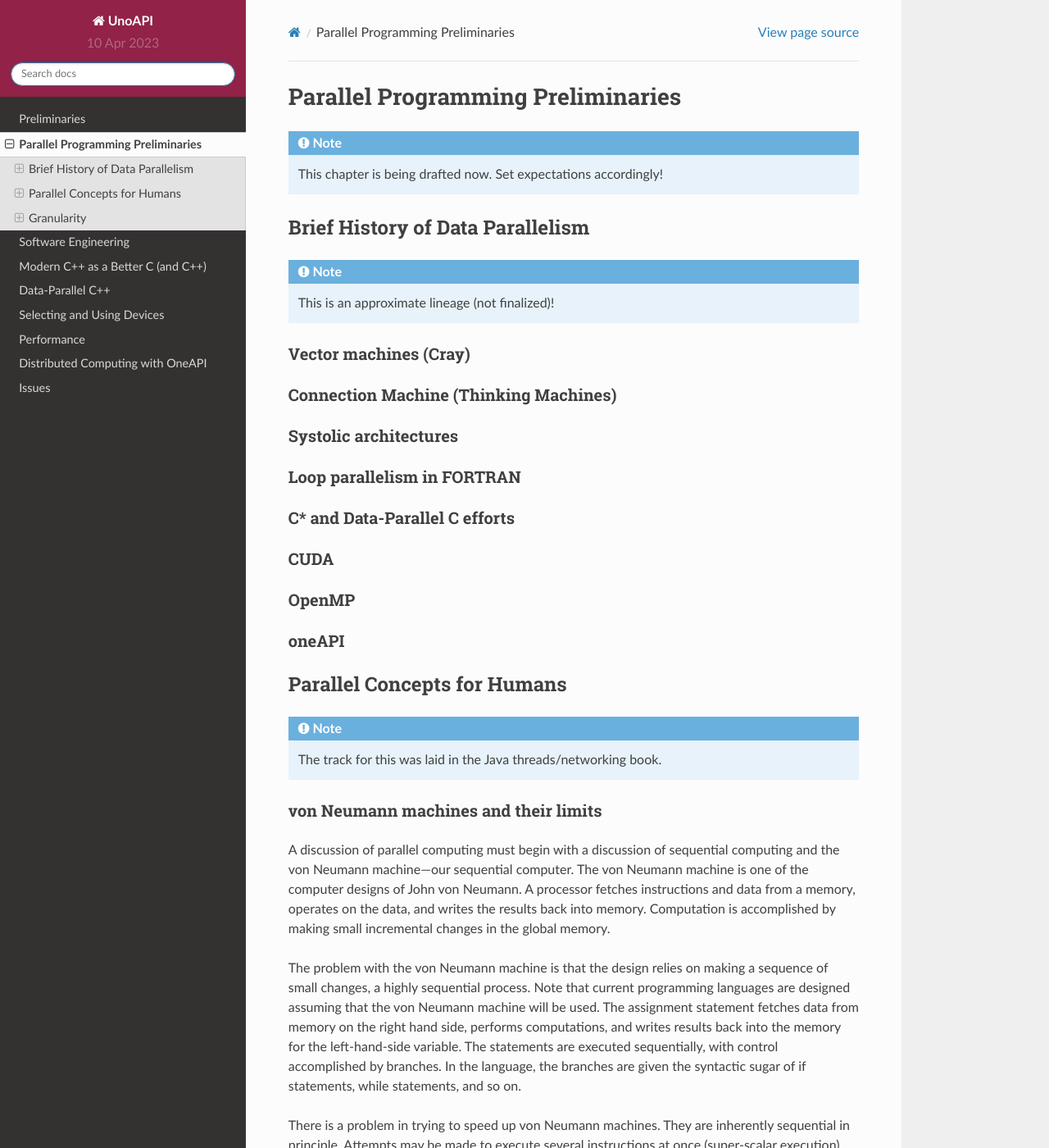
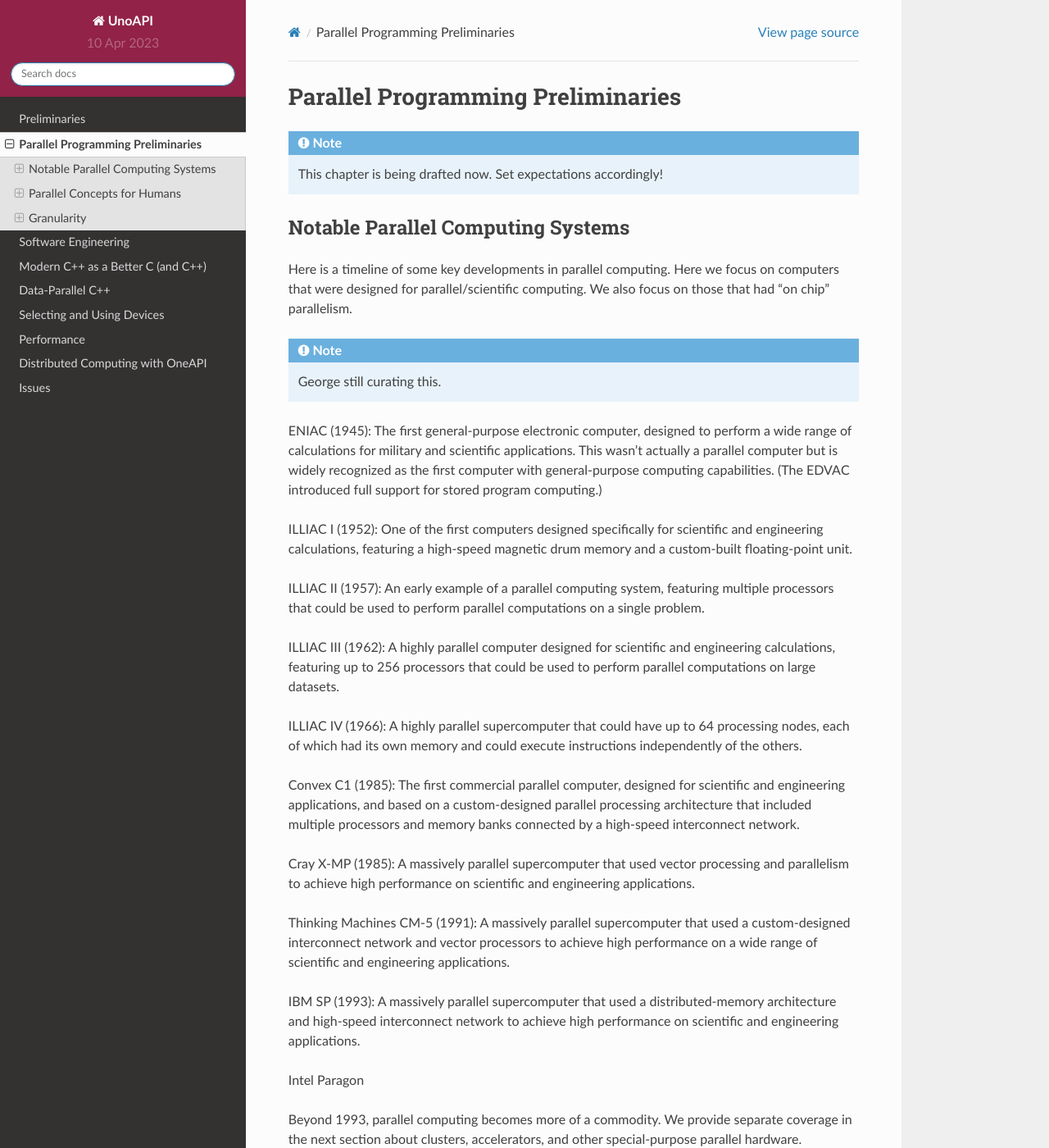
Before and after one commit to LoyolaChicagoBooks/unoapi, a Sphinx documentation site: the page built from source/05-parallel/parallel.rst, in a window 1280 px wide and 1400 px high. Shown: the whole window at 82% size. Built offline with Sphinx 7.4.7 and the Read the Docs theme 2.0.0, drawn with Linux system fonts in a browser that asks for light colours; some of the changed text lies outside the part shown.

Commit message:
add some initial historical analysis

```diff
--- a/source/05-parallel/parallel.rst
+++ b/source/05-parallel/parallel.rst
@@ -3,10 +3,42 @@ Parallel Programming Preliminaries
 
 .. note:: This chapter is being drafted now. Set expectations accordingly!
 
-Brief History of Data Parallelism
-----------------------------------
 
-.. note:: This is an approximate lineage (not finalized)!
+Notable Parallel Computing Systems
+--------------------------------------------
+
+Here is a timeline of some key developments in parallel computing.  Here we focus on computers that were designed for parallel/scientific computing.  We also focus on those that had "on chip" parallelism.
+
+.. note:: George still curating this.
+
+ENIAC (1945): The first general-purpose electronic computer, designed to perform a wide range of calculations for military and scientific applications. This wasn't actually a parallel computer but is widely recognized as the first computer with general-purpose computing capabilities. (The EDVAC introduced full support for stored program computing.)
+
+ILLIAC I (1952): One of the first computers designed specifically for scientific and engineering calculations, featuring a high-speed magnetic drum memory and a custom-built floating-point unit.
+
+ILLIAC II (1957): An early example of a parallel computing system, featuring multiple processors that could be used to perform parallel computations on a single problem.
+
+ILLIAC III (1962): A highly parallel computer designed for scientific and engineering calculations, featuring up to 256 processors that could be used to perform parallel computations on large datasets.
+
+ILLIAC IV (1966): A highly parallel supercomputer that could have up to 64 processing nodes, each of which had its own memory and could execute instructions independently of the others.
+
+Convex C1 (1985): The first commercial parallel computer, designed for scientific and engineering applications, and based on a custom-designed parallel processing architecture that included multiple processors and memory banks connected by a high-speed interconnect network.
+
+Cray X-MP (1985): A massively parallel supercomputer that used vector processing and parallelism to achieve high performance on scientific and engineering applications.
+
+Thinking Machines CM-5 (1991): A massively parallel supercomputer that used a custom-designed interconnect network and vector processors to achieve high performance on a wide range of scientific and engineering applications.
+
+IBM SP (1993): A massively parallel supercomputer that used a distributed-memory architecture and high-speed interconnect network to achieve high performance on scientific and engineering applications.
+
+Intel Paragon
+
+Beyond 1993, parallel computing becomes more of a commodity. We provide separate coverage in the next section about clusters, accelerators, and other special-purpose parallel hardware.
+
+
+Cluster Computing
+^^^^^^^^^^^^^^^^^^
+
+Accelerators
+^^^^^^^^^^^^^
 
 Vector machines (Cray)
 ^^^^^^^^^^^^^^^^^^^^^^^^^^^^^^^^^^
```
